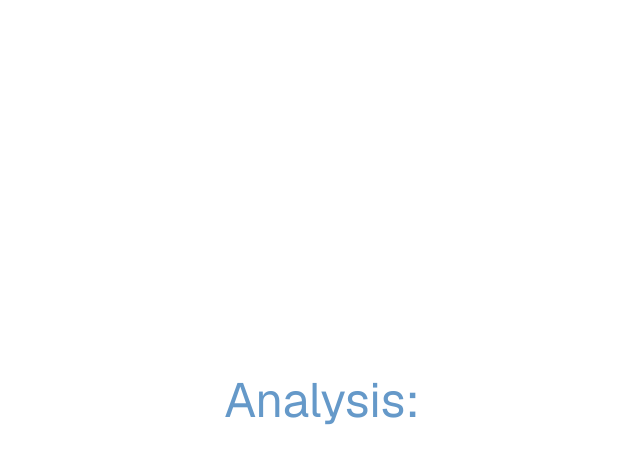
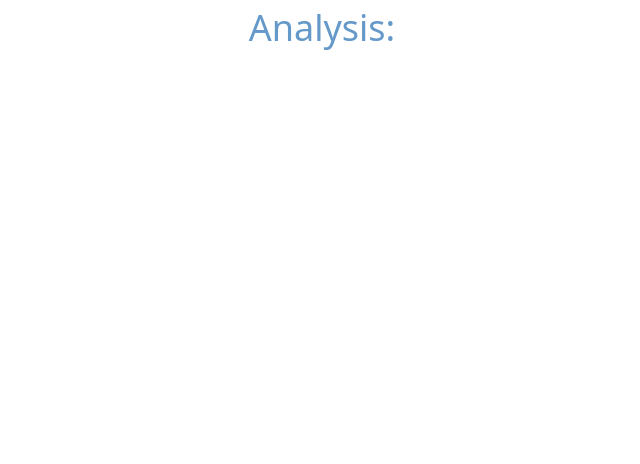
Before and after one commit to aprameyak/DataVision, a Next.js app: page /analysis in a window 1280 px wide. Shown: the top 464 px of the page, without its empty margins (318-958 px from the left). Built offline with nearby package versions, Linux system fonts and the light colour scheme.

Commit message:
Update page.jsx

```diff
--- a/src/app/analysis/page.jsx
+++ b/src/app/analysis/page.jsx
@@ -1,9 +1,9 @@
 export default function Analysis() {
   return (
-    <div className="bg-white grid grid-rows-[56px_1fr_56px] items-center justify-items-center min-h-screen font-[family-name:var(--font-geist-sans)]">
+    <div className="min-h-screen relative">
       {" "}
-      <main className="flex flex-col gap-[32px] row-start-2 items-center sm:items-start">
-        <p className="text-5xl">Analysis:</p>
+      <main className="mt-2 text-center">
+        <p className="text-4xl">Analysis:</p>
       </main>
     </div>
   );
```
